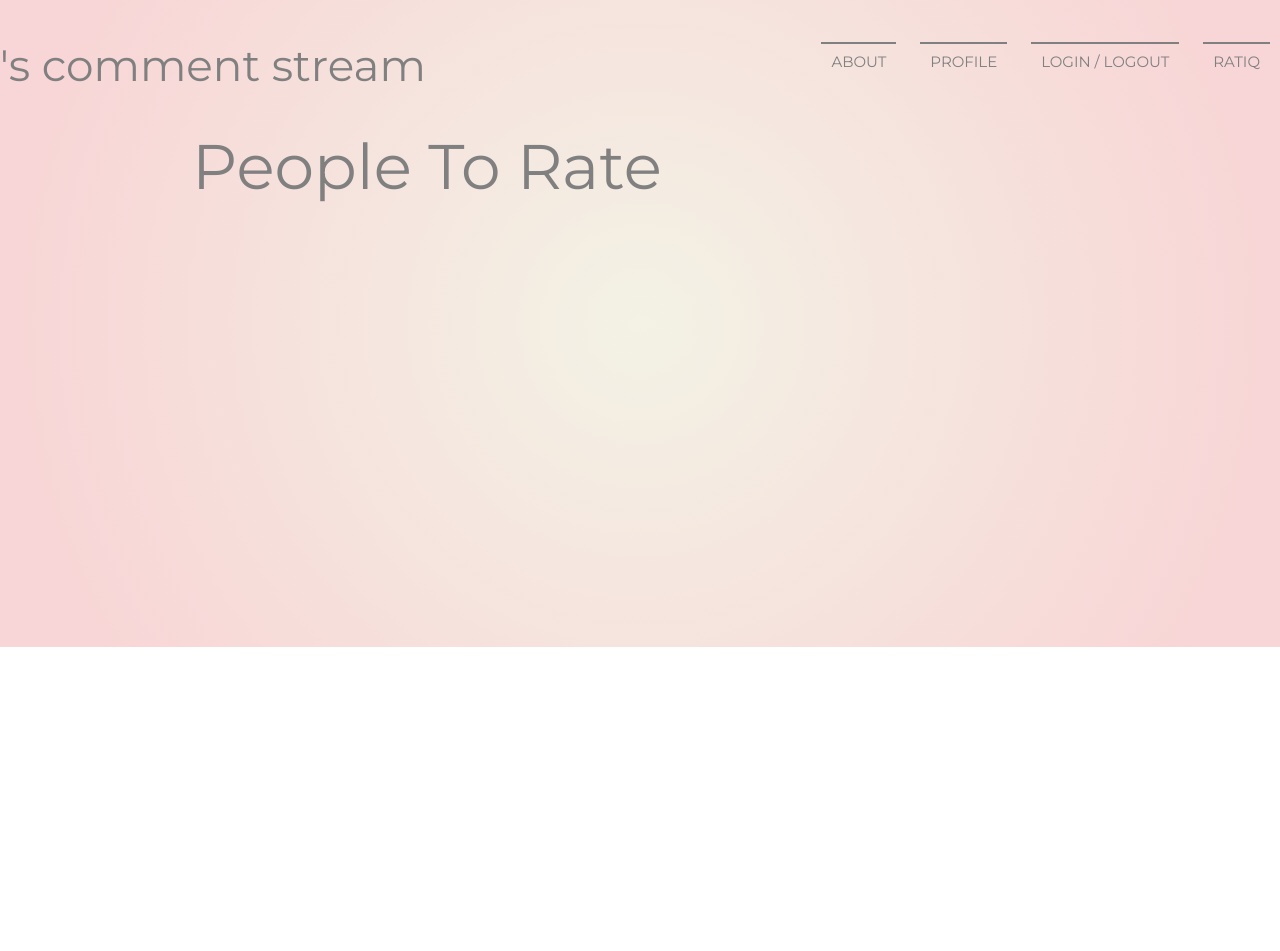
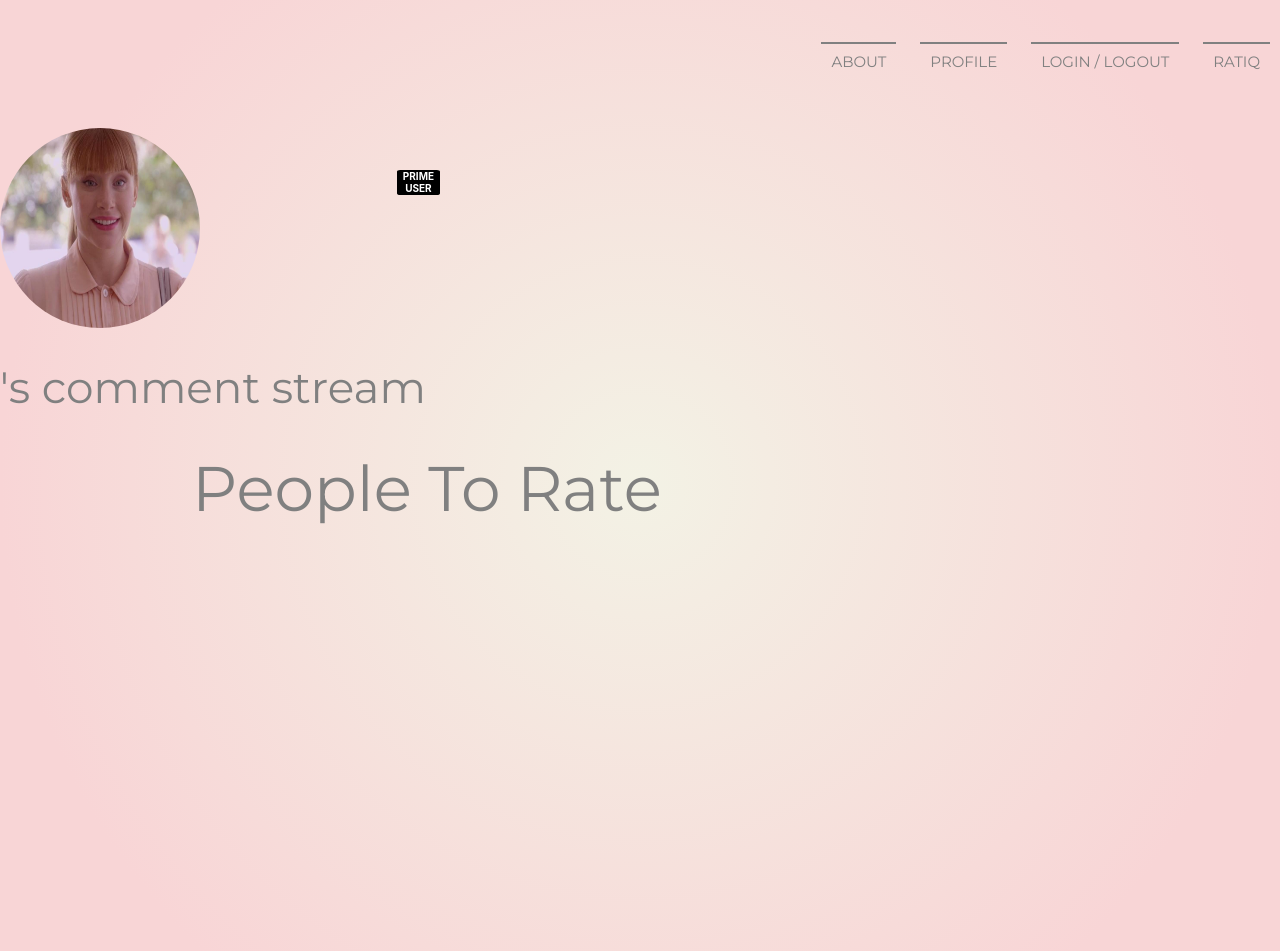
Before and after one commit to whereispolaris/ratiq-rating-app, a website: page public/profile.html in a window 1280 px wide. Before the commit the page ends 800 px from the top, so only its background shows below. Drawn offline with nearby package versions, Linux system fonts and the light colour scheme; no server answers; a web font is replaced by a local one.

Commit message:
updated profile.html UI and added a user status icon

```diff
--- a/public/css/styles.css
+++ b/public/css/styles.css
@@ -163,8 +163,13 @@ div.topLeftBorders a:hover:after {
 }
 /*/////////////// Navbar ends ///////////////*/
 
+div.profileLeft img,
 div.team img {
   border-radius: 50%;
+}
+div.profileLeft img {
+  width: 200px;
+  height: 200px;
 }
 
 .aboutAppTitle,
@@ -238,3 +243,27 @@ a:active {
   width: 600px !important;
   background-color: transparent;
 }
+
+.profileHeader {
+  padding-top: 10%;
+  display: grid;
+  grid-template-columns: 30% 70%;
+}
+.profileLeft {
+  width: 30%;
+}
+.profileRight {
+  width: 70%;
+}
+
+button.userGradeIcon {
+  margin-left: 2%;
+  padding-left: 1%;
+  padding-right: 1%;
+  background-color: #000;
+  border: none;
+  color: white;
+  font-size: 10px;
+  font-weight: bold;
+  border-radius: 7%;
+}
--- a/public/profile.html
+++ b/public/profile.html
@@ -51,8 +51,18 @@
     <a href="./index.html">RATIQ</a>
   </div>
     <div class="profileHeader">
-      <h1 class="loggedInUser"></h1>
-      <div id="totals"></div>
+      <div class="profileLeft">
+        <img src="./images/UserLacie.jpg" alt="" class="userPic">
+      </div>
+      <div class="profileRight">
+          <h1 class="loggedInUser"></h1>
+          <div class="profileScoreRow" style="display:flex">
+          <div id="totals"></div><button class="userGradeIcon">
+              <div class="userGrade">PRIME</div>
+              <div class="userGradeFixedText">USER</div>
+            </button>
+      </div>
+    </div>
     </div>
 
     <div class="row">
```
Also changed, not shown: public/images/UserLacie.jpg (added).
